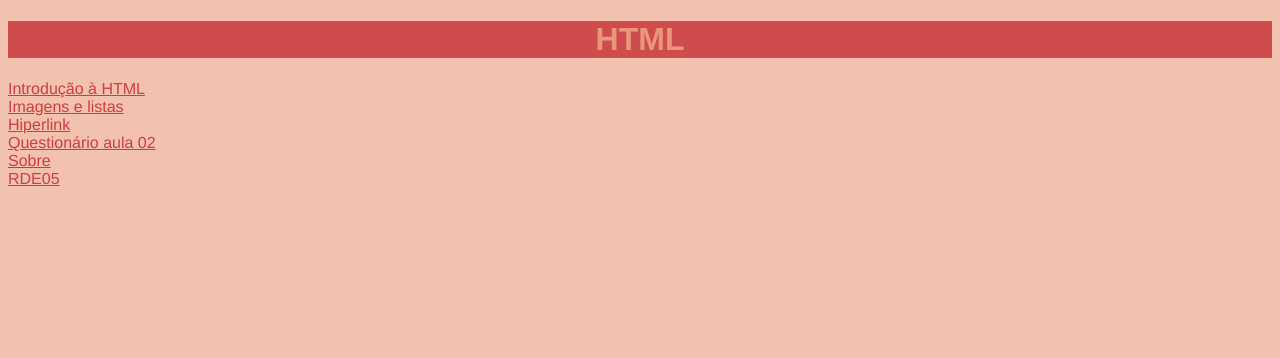
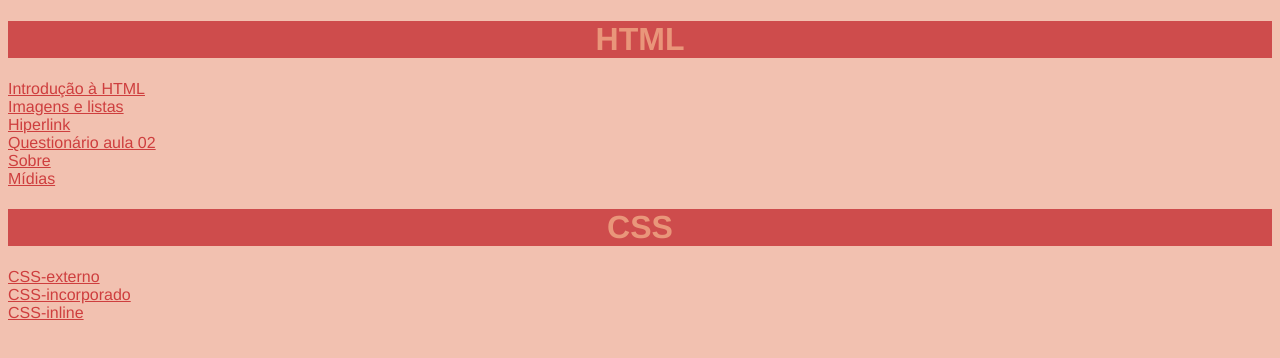
Before and after one commit to NathalyChicalski/Trilha_do_Aprendizado, a plain HTML site: page index.html in a window 1280 px wide. Drawn offline with Linux system fonts and the light colour scheme.

Commit message:
Version10

```diff
--- a/index.html
+++ b/index.html
@@ -26,6 +26,10 @@
     <a href="RDE05_Nathaly_Chicalski (1).html">Hiperlink</a><br>
     <a href="Nathaly C. Chicalski Santana - Aula02 - Conceitos Fundamentais.pdf">Questionário aula 02</a><br>
     <a href="Sobre.html">Sobre</a><br>
-    <a href="">RDE05</a>
+    <a href="/midias.html">Mídias</a>
+    <h1>CSS</h1>
+    <a href="/RDE_CSS01/CSS-externo.html">CSS-externo</a><br>
+    <a href="/RDE_CSS01/CSS-incorporado.html">CSS-incorporado</a><br>
+    <a href="/RDE_CSS01/CSS-inline.html">CSS-inline</a>
 </body>
 </html>
```
